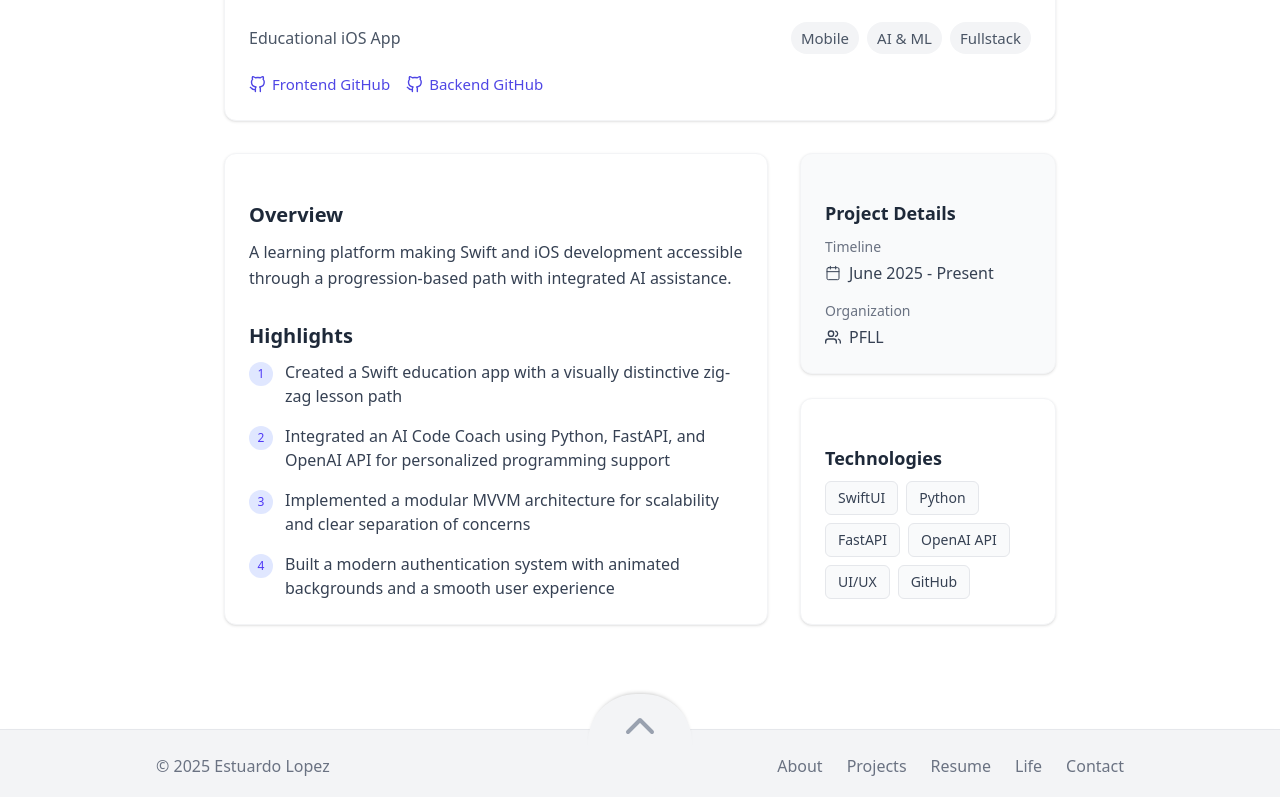
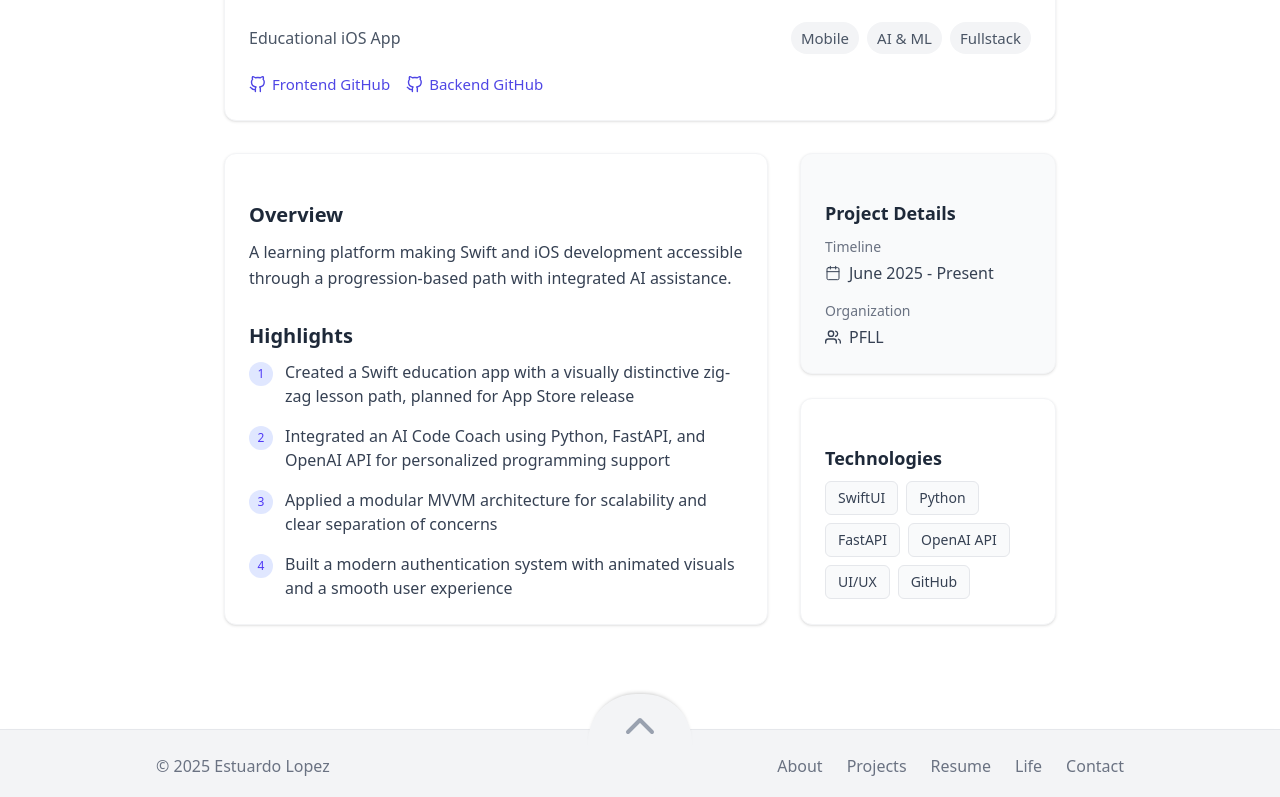
Before and after one commit to estulpz202/personal-website, a Next.js app: page /projects/gcode-academy in a window 1280 px wide. Shown: the part 432-1229 px from the top of the page. Built offline with nearby package versions, Linux system fonts and the light colour scheme.

Commit message:
Refine project highlights: Enhance Gcode Academy description for clarity and detail, including planned App Store release and improved wording for authentication system visuals.

```diff
--- a/src/components/projects/projectsData.ts
+++ b/src/components/projects/projectsData.ts
@@ -44,10 +44,10 @@ export const projects: Project[] = [
     category: ['mobile', 'ai', 'fullstack'],
     tech: ['SwiftUI', 'Python', 'FastAPI', 'OpenAI API', 'UI/UX', 'GitHub'],
     highlights: [
-      'Created a Swift education app with a visually distinctive zig-zag lesson path',
+      'Created a Swift education app with a visually distinctive zig-zag lesson path, planned for App Store release',
       'Integrated an AI Code Coach using Python, FastAPI, and OpenAI API for personalized programming support',
-      'Implemented a modular MVVM architecture for scalability and clear separation of concerns',
-      'Built a modern authentication system with animated backgrounds and a smooth user experience',
+      'Applied a modular MVVM architecture for scalability and clear separation of concerns',
+      'Built a modern authentication system with animated visuals and a smooth user experience',
     ],
     links: [
       { label: 'Frontend GitHub', url: 'https://github.com/pflc3/gcode-academy', icon: 'github' },
```
